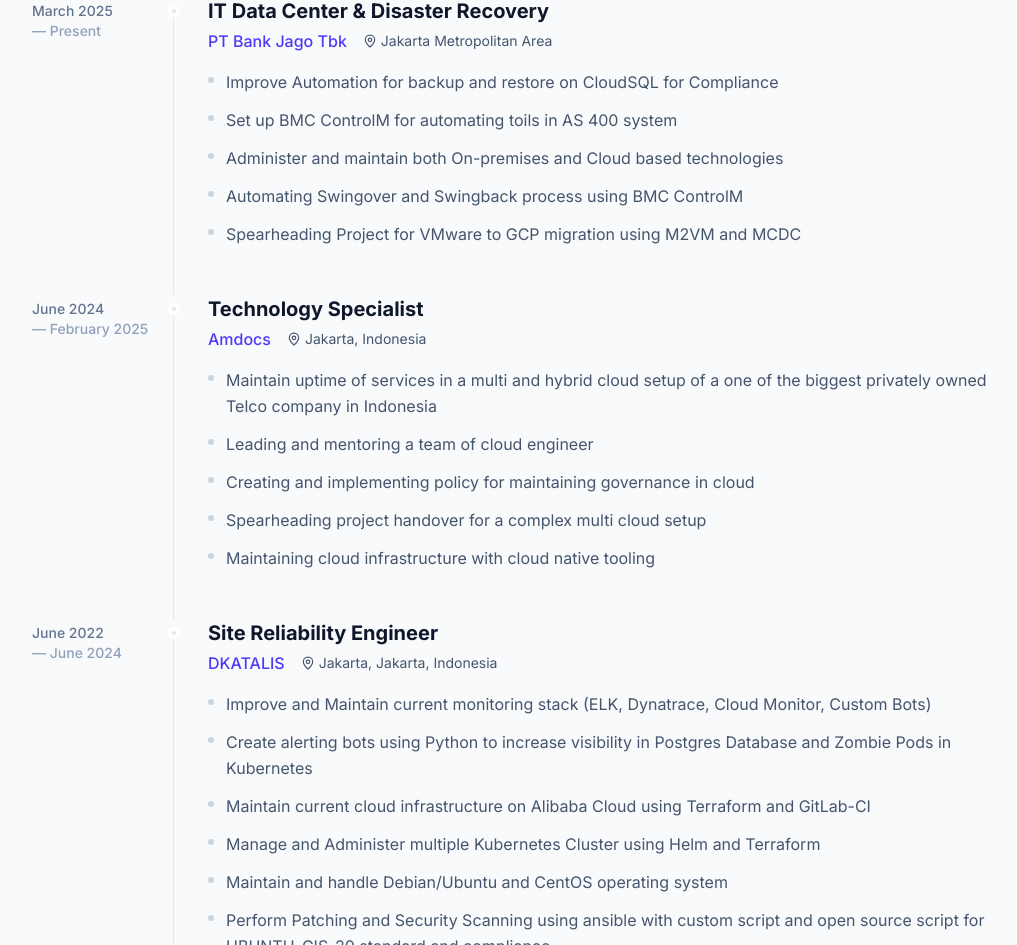
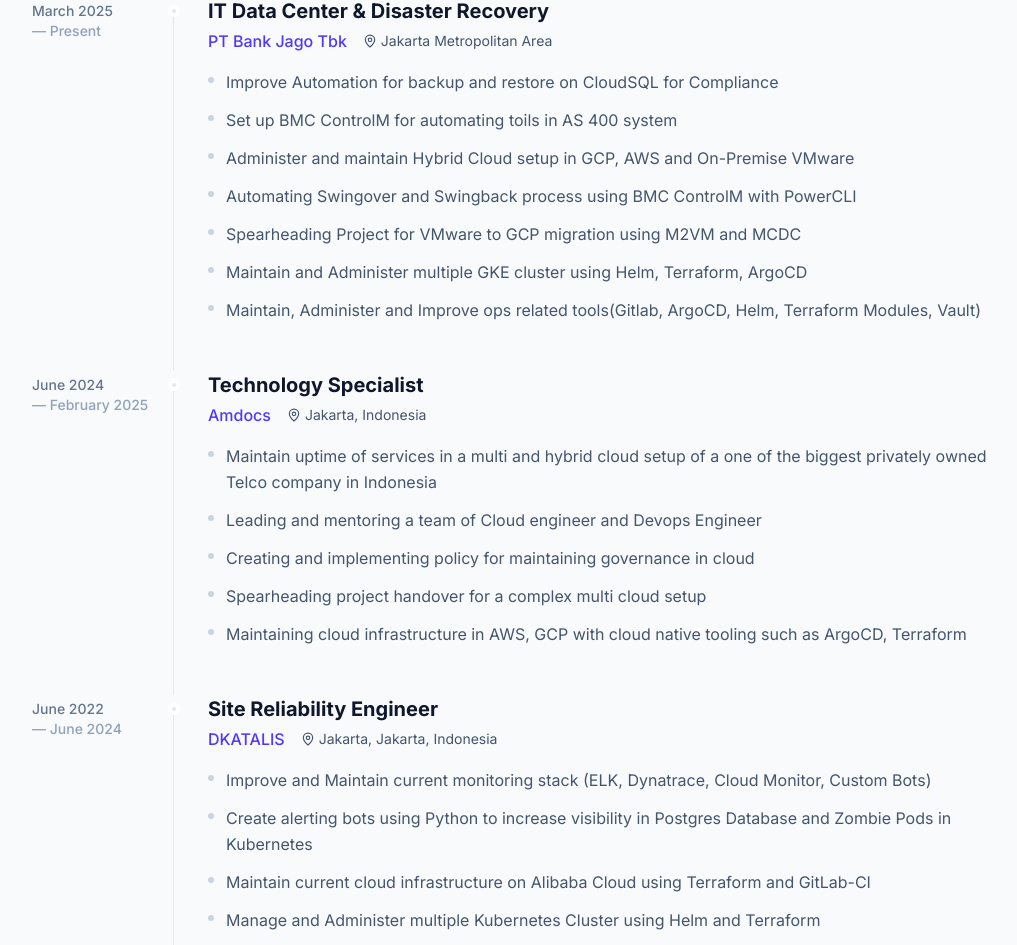
Before and after one commit to nizmitz/nizmitz.github.io, a React (Vite) app: page / in a window 1280 px wide. Shown: the part 992-1937 px from the top of the page, without its empty margins (120-1137 px from the left). Built offline with nearby package versions, Linux system fonts and the light colour scheme; no server answers.

Commit message:
chore: update resume

```diff
--- a/src/data.ts
+++ b/src/data.ts
@@ -29,9 +29,11 @@
     responsibilities: [
       "Improve Automation for backup and restore on CloudSQL for Compliance",
       "Set up BMC ControlM for automating toils in AS 400 system",
-      "Administer and maintain both On-premises and Cloud based technologies",
-      "Automating Swingover and Swingback process using BMC ControlM",
-      "Spearheading Project for VMware to GCP migration using M2VM and MCDC"
+      "Administer and maintain Hybrid Cloud setup in GCP, AWS and On-Premise VMware",
+      "Automating Swingover and Swingback process using BMC ControlM with PowerCLI",
+      "Spearheading Project for VMware to GCP migration using M2VM and MCDC",
+      "Maintain and Administer multiple GKE cluster using Helm, Terraform, ArgoCD",
+      "Maintain, Administer and Improve ops related tools(Gitlab, ArgoCD, Helm, Terraform Modules, Vault)"
     ]
   },
   {
@@ -41,10 +43,10 @@
     date: "June 2024 — February 2025",
     responsibilities: [
       "Maintain uptime of services in a multi and hybrid cloud setup of a one of the biggest privately owned Telco company in Indonesia",
-      "Leading and mentoring a team of cloud engineer",
+      "Leading and mentoring a team of Cloud engineer and Devops Engineer",
       "Creating and implementing policy for maintaining governance in cloud",
       "Spearheading project handover for a complex multi cloud setup",
-      "Maintaining cloud infrastructure with cloud native tooling"
+      "Maintaining cloud infrastructure in AWS, GCP with cloud native tooling such as ArgoCD, Terraform",
     ]
   },
   {
```
